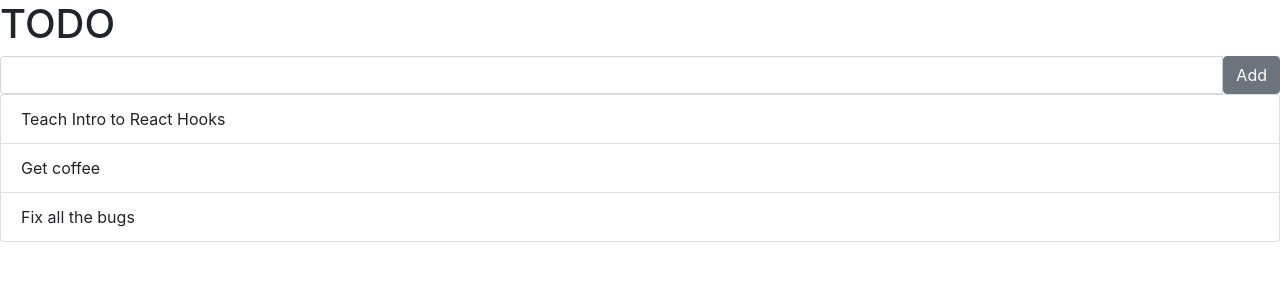
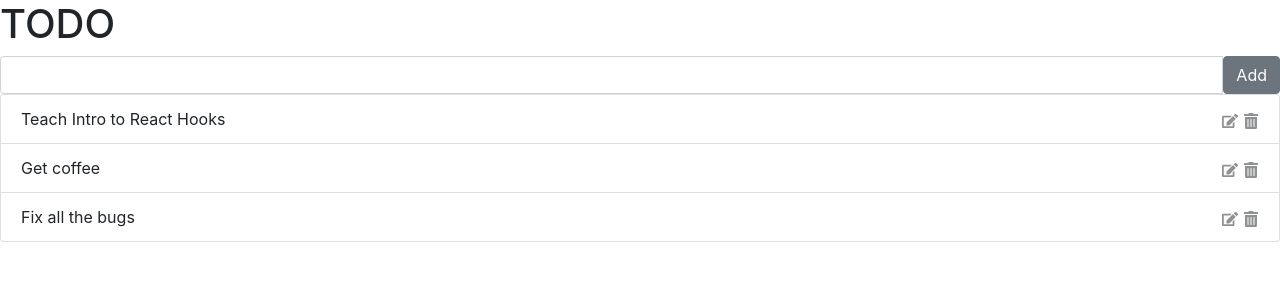
Before and after one commit to NightThinker/todo-hook-test, a React (Create React App) app: page / in a window 1280 px wide. Shown: the top 300 px of the page. Built offline with nearby package versions, Linux system fonts and the light colour scheme.

Commit message:
styled edit delete

```diff
--- a/package.json
+++ b/package.json
@@ -6,6 +6,7 @@
     "bootstrap": "^4.3.1",
     "react": "^16.8.6",
     "react-dom": "^16.8.6",
+    "react-icons": "^3.7.0",
     "react-scripts": "3.0.1",
     "reactstrap": "^8.0.0"
   },
--- a/src/App.js
+++ b/src/App.js
@@ -1,4 +1,6 @@
 import React, { useState } from 'react';
+import { FaEdit, FaTrashAlt } from 'react-icons/fa';
+import './app.css'
 
 import 'bootstrap/dist/css/bootstrap.css';
 import {
@@ -40,7 +42,15 @@ function App() {
       </Form>
       <ListGroup>
         {todoList.map((item, i) => {
-          return <ListGroupItem key={i}>{item}</ListGroupItem>;
+          return (
+          <ListGroupItem key={i}>
+            {item}
+            <div style={{ float: 'right'}}>
+              <FaEdit className='icons' />
+              <FaTrashAlt className='icons'/>
+            </div>
+          </ListGroupItem>
+          );
         })}
       </ListGroup>
     </section>
--- /dev/null
+++ b/src/app.css
@@ -0,0 +1,12 @@
+.icons {
+  color: #212529;
+  opacity: .5;
+}
+.icons:hover {
+  opacity: 1;
+  cursor: pointer;
+}
+
+.icons:first-child {
+  margin-right: 5px;
+}
```
Also changed, not shown: 1 other file (tests, documents, lock files or other folders).
